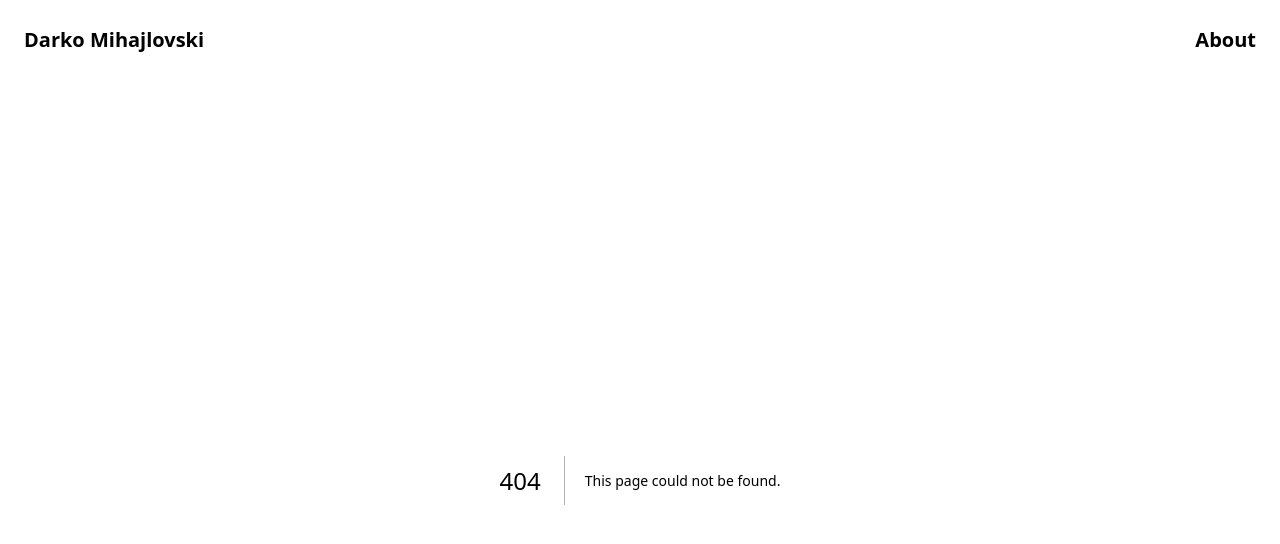
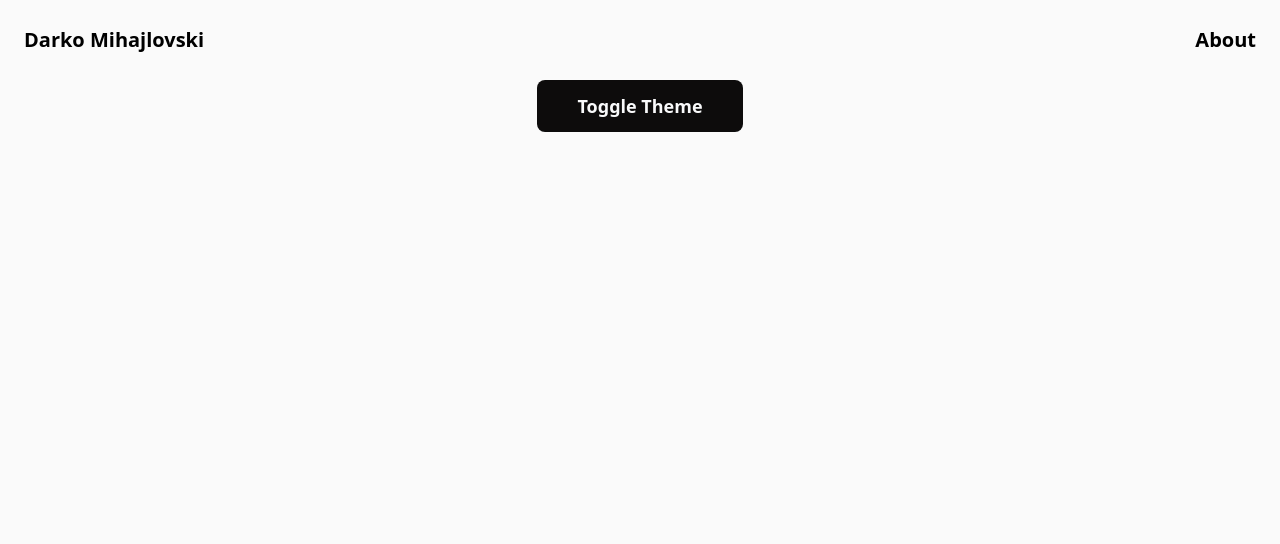
Before and after one commit to DarkoM996/nextjs-dev-portfolio, a Next.js app: page /components/ThemeButtonSwitch in a window 1280 px wide. Before the commit this address had no page. Shown: the top 544 px of the page. Built offline with nearby package versions, Linux system fonts and the light colour scheme.

Commit message:
dark mode.. not sure if it will stay

```diff
--- a/pages/_document.tsx
+++ b/pages/_document.tsx
@@ -6,7 +6,7 @@ export default function Document() {
     <Html lang="en">
       <Head />
       <title>Darko | Front End Developer </title>
-      <body className="antialiased h-screen">
+      <body className="antialiased h-screen bg-primary_backgroundLighterColor-50 dark:bg-primary_backgroundDarkerColor-950">
         <Navbar />
         <Main />
         <NextScript />
--- a/pages/components/Hero.tsx
+++ b/pages/components/Hero.tsx
@@ -1,13 +1,34 @@
-import React from "react";
+import React, { useEffect } from "react";
+import ThemeButtonSwitch from "./ThemeButtonSwitch";
 
 const Hero = () => {
+  useEffect(() => {
+    const theme = localStorage.getItem("theme");
+    if (theme === "dark") {
+      document.documentElement.classList.add("dark");
+    }
+  }, []);
+
+  const toggleTheme = () => {
+    if (document.documentElement.classList.contains("dark")) {
+      document.documentElement.classList.remove("dark");
+      localStorage.setItem("theme", "light");
+    } else {
+      document.documentElement.classList.add("dark");
+      localStorage.setItem("theme", "dark");
+    }
+  };
+
   return (
     <main className="max-w-screen-2xl mx-auto w-full h-[60vh] relative px-6 py-4">
-      <div className="flex flex-col justify-center items-start w-full h-full">
+      <div className="flex flex-col justify-center items-center w-full h-[80%] gap-8">
         {/* Working Title */}
         <h1 className="text-5xl md:text-6xl lg:text-7xl font-bold">
           Web Development. Front End. React. Design Systems & More
         </h1>
+        <button className="text-underline" onClick={toggleTheme}>
+          Cool Effect
+        </button>
       </div>
     </main>
   );
--- a/pages/components/Navbar.tsx
+++ b/pages/components/Navbar.tsx
@@ -3,7 +3,7 @@ import Link from "next/link";
 
 const Navbar = () => {
   return (
-    <nav className="max-w-screen-2xl mx-auto flex justify-between items-center w-full h-20 px-6 py-4 dark:bg-neutral-950">
+    <nav className="max-w-screen-2xl mx-auto flex justify-between items-center w-full h-20 px-6 py-4">
       <Link
         href="/"
         prefetch={false}
--- /dev/null
+++ b/pages/components/ThemeButtonSwitch.tsx
@@ -0,0 +1,30 @@
+import React, { useEffect } from "react";
+
+const ThemeButtonSwitch = () => {
+  useEffect(() => {
+    const theme = localStorage.getItem("theme");
+    if (theme === "dark") {
+      document.documentElement.classList.add("dark");
+    }
+  }, []);
+
+  const toggleTheme = () => {
+    if (document.documentElement.classList.contains("dark")) {
+      document.documentElement.classList.remove("dark");
+      localStorage.setItem("theme", "light");
+    } else {
+      document.documentElement.classList.add("dark");
+      localStorage.setItem("theme", "dark");
+    }
+  };
+  return (
+    <button
+      onClick={toggleTheme}
+      className="flex justify-center items-center m-auto text-lg w-fit bg-primary_backgroundDarkerColor-900 dark:bg-primary_backgroundLighterColor-100 dark:text-black transition-color duration-200 ease-in-out py-3 px-10 rounded-lg text-gray-50 font-semibold"
+    >
+      Toggle Theme
+    </button>
+  );
+};
+
+export default ThemeButtonSwitch;
--- a/styles/globals.css
+++ b/styles/globals.css
@@ -5,8 +5,8 @@
 @layer base {
   body {
     @apply font-sans;
-    @apply text-black;
-    @apply bg-primary_backgroundLighterColor-50;
+    @apply text-black dark:text-white;
+    @apply bg-primary_backgroundLighterColor-50 dark:bg-primary_backgroundDarkerColor-950;
   }
   :root {
     --radius: 0.5rem;
```
